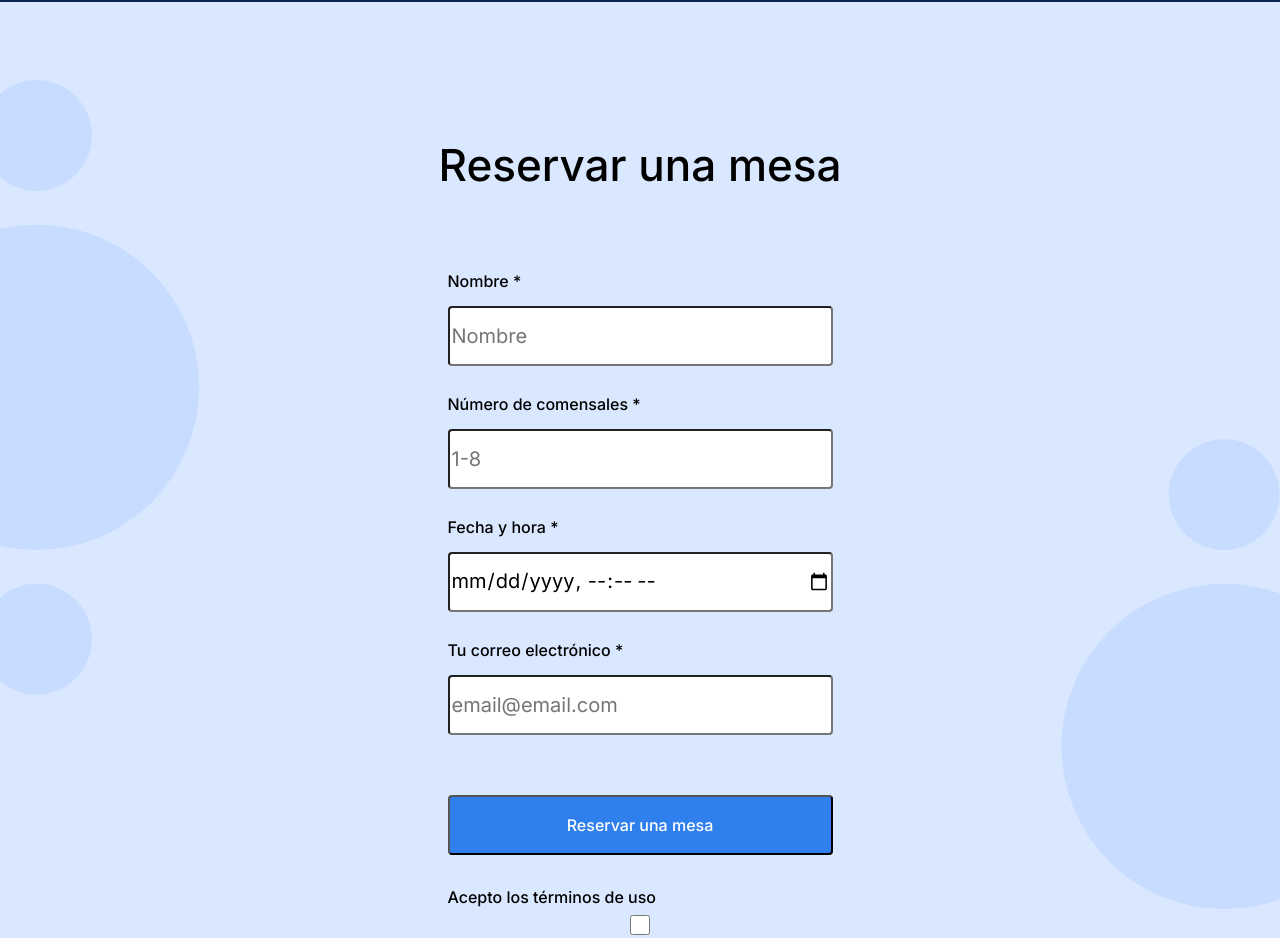
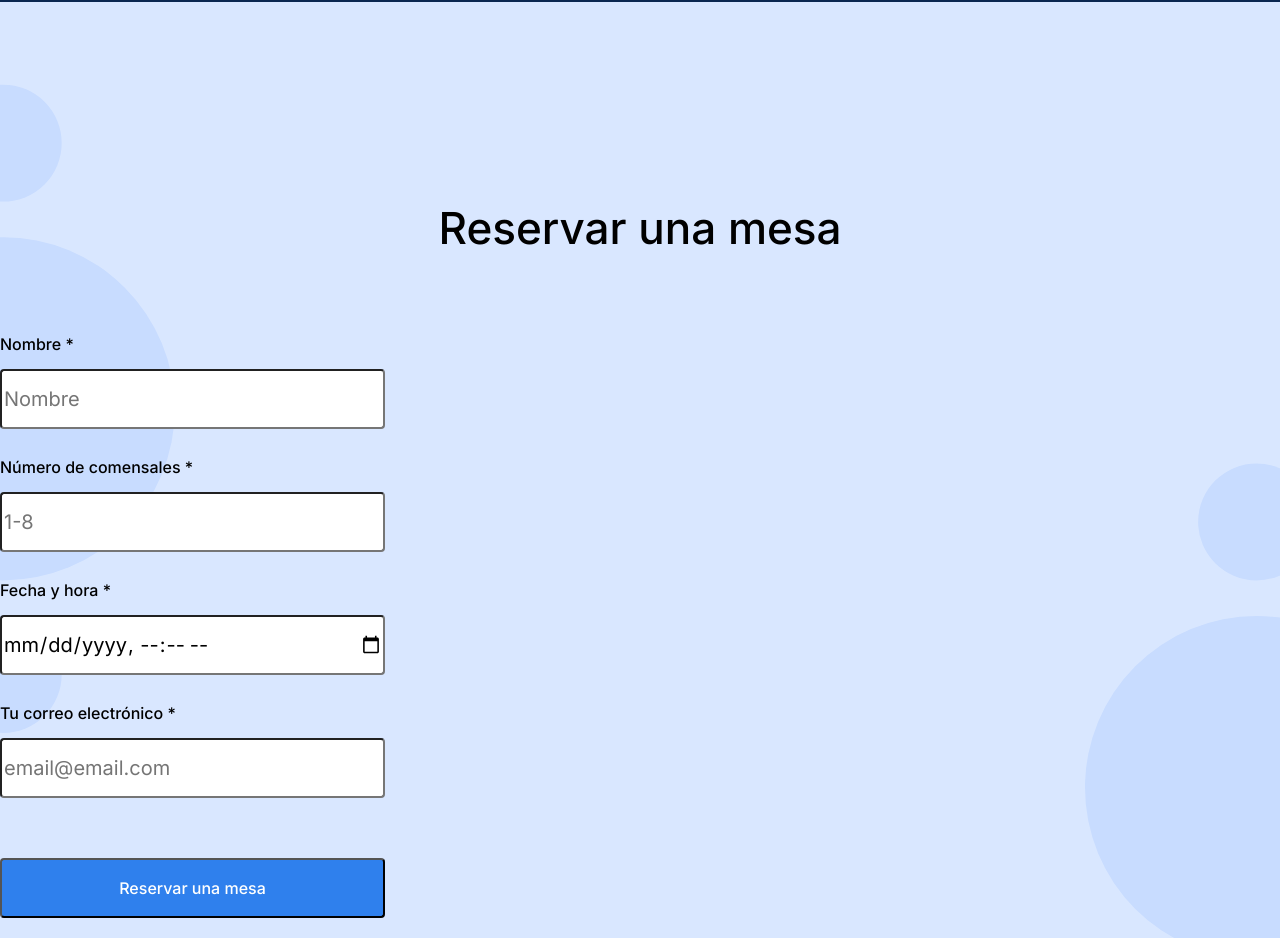
Before and after one commit to Spinto-cloud/web_project_coffeeshop, a plain HTML site: page index.html in a window 1280 px wide. Shown: the part 1760-2698 px from the top of the page. Drawn offline with Linux system fonts and the light colour scheme.

Commit message:
Proyecto 4 Etapa 3

```diff
--- a/pages/index.css
+++ b/pages/index.css
@@ -172,11 +172,11 @@
   font-weight: 500;
   font-size: 44px;
   line-height: 52px;
-  margin: 100 px auto 80px auto;
+  margin: 100px 0 80px 0;
 }
 
 .reservation__form {
-  margin: 80px auto 120px auto;
+  margin: 80px 0 120px 0;
   max-width: 385px;
 }
 
```
